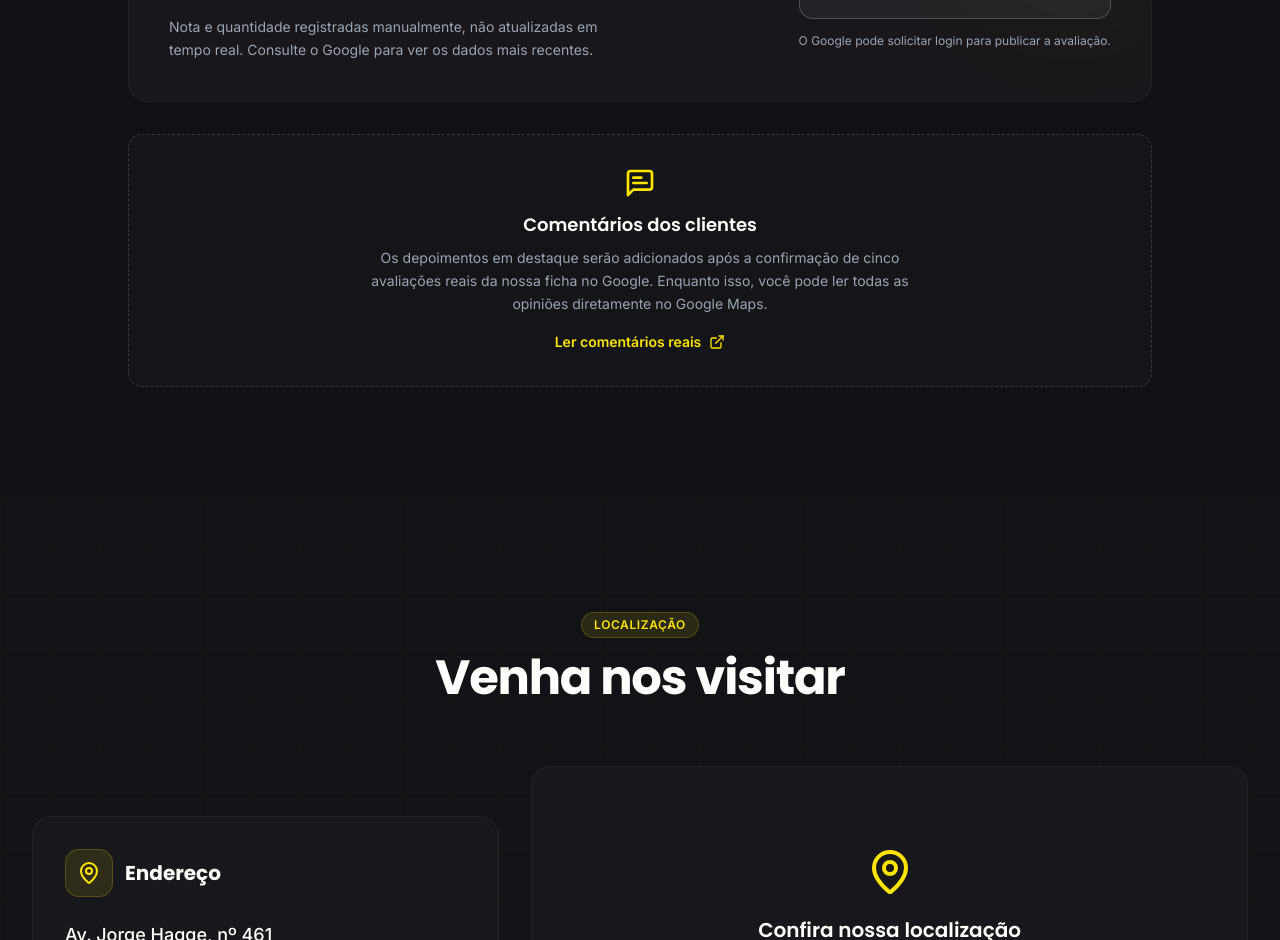
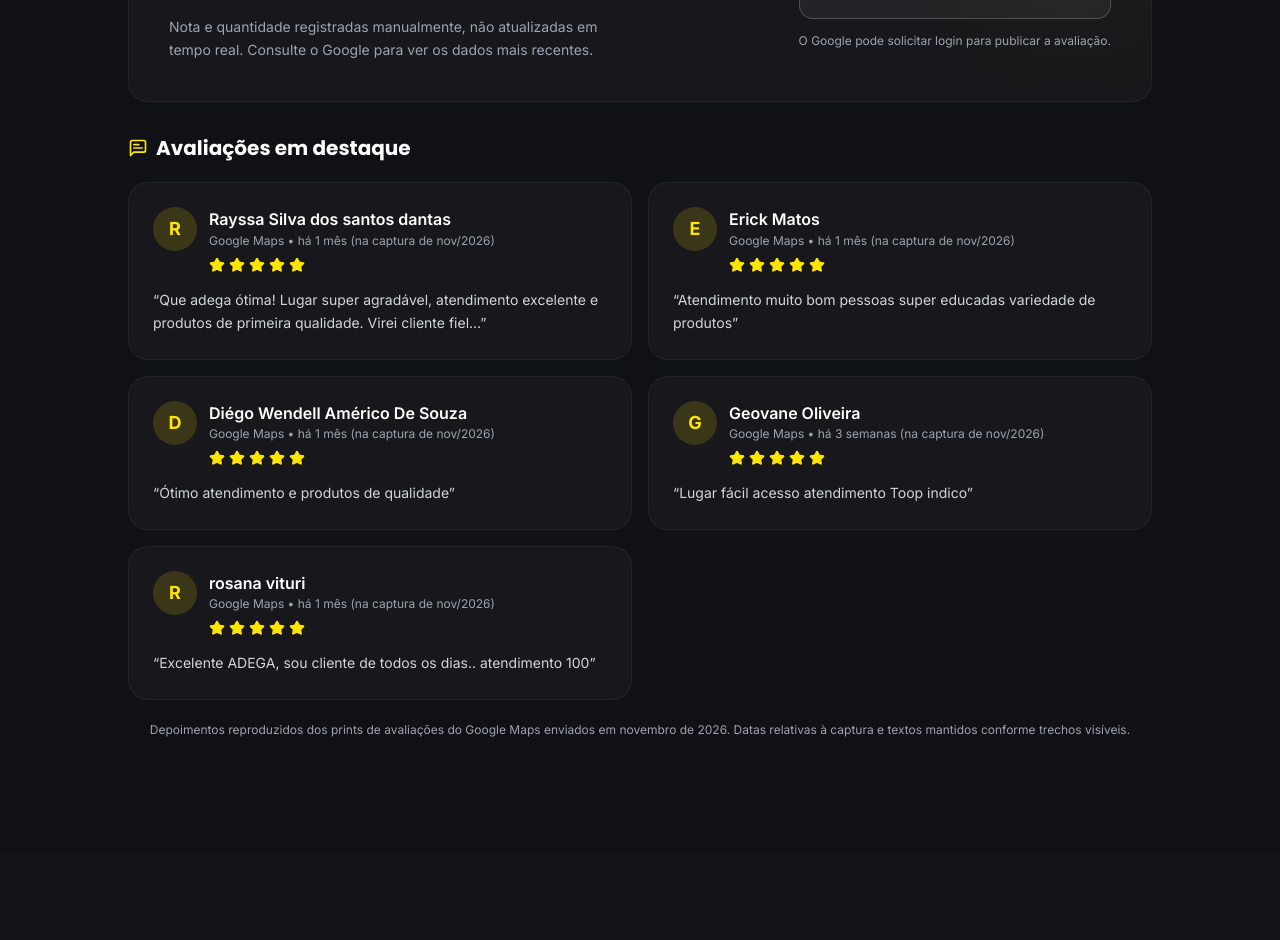
Before and after one commit to kadudevv/adega-ta-no-grau-013, a React (Vite) app: page / in a window 1280 px wide. Shown: the part 3720-4660 px from the top of the page. Built offline with nearby package versions, Linux system fonts and the light colour scheme.

Commit message:
Mostrar cinco avaliações reais na página da adega
* feat: adicionar cinco comentários reais conforme prints do Google Maps

* ui: mostrar cinco avaliações e informar origem dos trechos

* test: validar cinco avaliações, nomes, textos e estrelas

```diff
--- a/src/components/Reviews.tsx
+++ b/src/components/Reviews.tsx
@@ -78,7 +78,7 @@ export default function Reviews() {
                         </div>
                         <div className="min-w-0">
                           <p className="font-semibold text-white">{review.author}</p>
-                          <p className="text-xs text-gray-400">{review.dateLabel} no Google</p>
+                          <p className="text-xs text-gray-400">Google Maps • {review.dateLabel}</p>
                           <div className="mt-2 flex gap-1" aria-label={`${review.rating} de 5 estrelas`}>
                             {Array.from({ length: 5 }).map((_, i) => (
                               <Star key={i} className={`h-4 w-4 ${i < review.rating ? 'fill-brand-400 text-brand-400' : 'fill-gray-700 text-gray-700'}`} aria-hidden="true" />
@@ -90,6 +90,9 @@ export default function Reviews() {
                     </li>
                   ))}
                 </ul>
+                <p className="mt-5 text-center text-xs leading-relaxed text-gray-400">
+                  Depoimentos reproduzidos dos prints de avaliações do Google Maps enviados em novembro de 2026. Datas relativas à captura e textos mantidos conforme trechos visíveis.
+                </p>
               </div>
             ) : (
               <div className="mt-8 rounded-xl border border-dashed border-white/15 bg-white/[0.02] p-6 text-center sm:p-8">
--- a/src/data/featuredReviews.ts
+++ b/src/data/featuredReviews.ts
@@ -1,11 +1,9 @@
 /**
- * Avaliações em destaque da Adega Tá no Grau 013.
+ * Cinco avaliações reais da Adega Tá no Grau 013, transcritas dos prints
+ * do Google Maps enviados pelo responsável em 16/11/2026.
  *
- * Adicione aqui somente opiniões reais da ficha desta adega no Google Maps,
- * verificando nome, nota, data aproximada e texto. Não utilize comentários
- * de outros estabelecimentos nem gere comentários fictícios.
- *
- * O componente Reviews mostra no máximo cinco avaliações desta lista.
+ * Os tempos relativos correspondem à data da captura, não são atualizados
+ * automaticamente. Textos parcialmente visíveis permanecem truncados.
  */
 export type FeaturedReview = {
   author: string;
@@ -14,4 +12,35 @@ export type FeaturedReview = {
   text: string;
 };
 
-export const featuredReviews: FeaturedReview[] = [];
+export const featuredReviews: FeaturedReview[] = [
+  {
+    author: 'Rayssa Silva dos santos dantas',
+    rating: 5,
+    dateLabel: 'há 1 mês (na captura de nov/2026)',
+    text: 'Que adega ótima! Lugar super agradável, atendimento excelente e produtos de primeira qualidade. Virei cliente fiel...',
+  },
+  {
+    author: 'Erick Matos',
+    rating: 5,
+    dateLabel: 'há 1 mês (na captura de nov/2026)',
+    text: 'Atendimento muito bom pessoas super educadas variedade de produtos',
+  },
+  {
+    author: 'Diégo Wendell Américo De Souza',
+    rating: 5,
+    dateLabel: 'há 1 mês (na captura de nov/2026)',
+    text: 'Ótimo atendimento e produtos de qualidade',
+  },
+  {
+    author: 'Geovane Oliveira',
+    rating: 5,
+    dateLabel: 'há 3 semanas (na captura de nov/2026)',
+    text: 'Lugar fácil acesso atendimento Toop indico',
+  },
+  {
+    author: 'rosana vituri',
+    rating: 5,
+    dateLabel: 'há 1 mês (na captura de nov/2026)',
+    text: 'Excelente ADEGA, sou cliente de todos os dias.. atendimento 100',
+  },
+];
```
Also changed, not shown: scripts/validar-navegador.mjs (+17 -2 lines).
